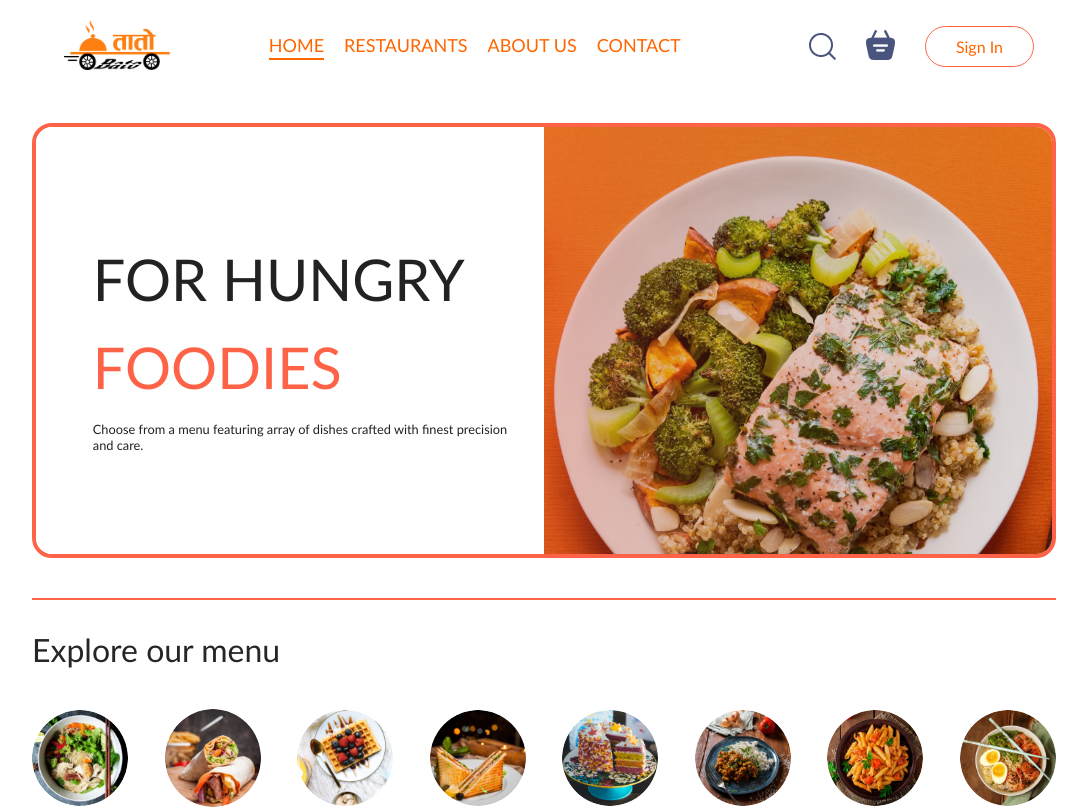
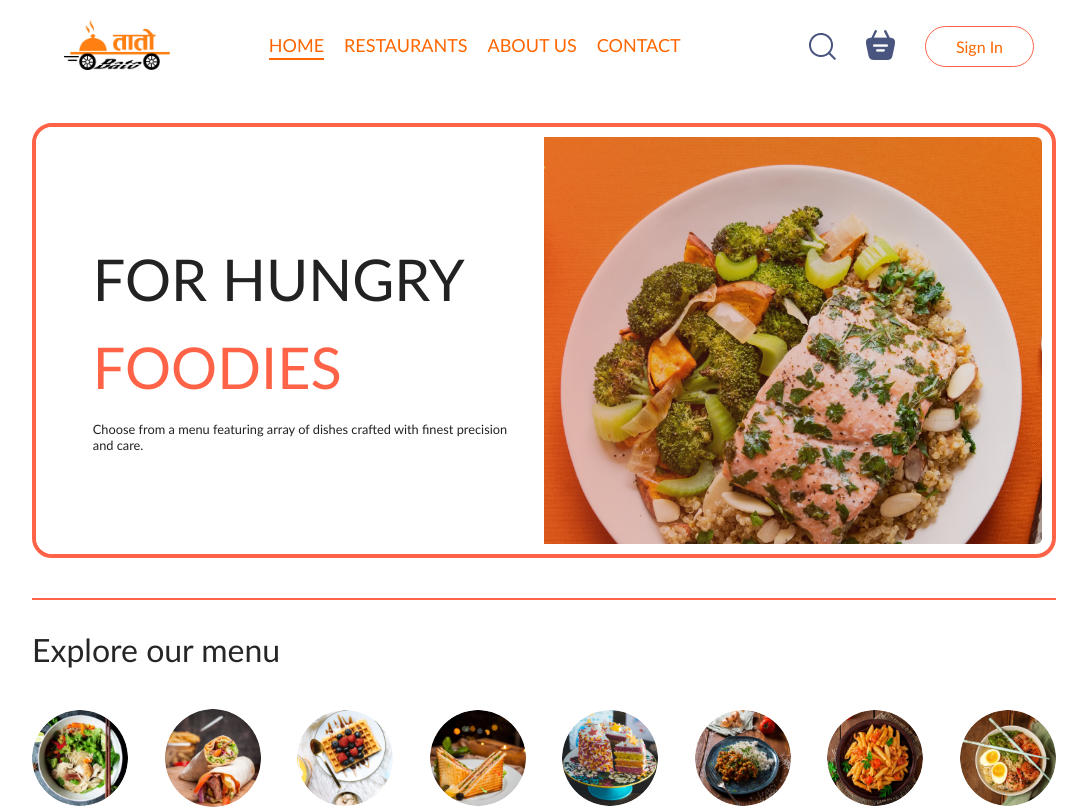
Before and after one commit to Aarambha-Malla213/TatoBato---A-food-delivery-site, a React (Vite) app in the folder Frontend/: page / in a window 1280 px wide. Shown: the top 809 px of the page, without its empty margins (96-1183 px from the left). Built offline with nearby package versions, Linux system fonts and the light colour scheme.

Commit message:
Making the background image inside the border

```diff
--- a/Frontend/src/App.jsx
+++ b/Frontend/src/App.jsx
@@ -7,7 +7,6 @@ import PlaceOrder from "./pages/PlaceOrder/PlaceOrder";
 import Footer from "./components/Footer/Footer";
 import LogInPopUp from "./components/LogInPopUP/LogInPopUp";
 import { StoreContext } from "./context/storeContext";
-
 
 const App = () => {
   const { showLogin, setShowLogin } = React.useContext(StoreContext);
--- a/Frontend/src/components/Header/Header.css
+++ b/Frontend/src/components/Header/Header.css
@@ -35,6 +35,10 @@
     height: 100%;
     background: url('/header_img.png') no-repeat center center;
     background-size: cover;
+    background-clip: content-box;
+    background-origin: content-box;
+    padding: 10px 10px 10px 0;
+    border-radius: 0 16px 16px 0;
     /* border-left: 4px solid tomato; */
     box-sizing: border-box;
 }
```
